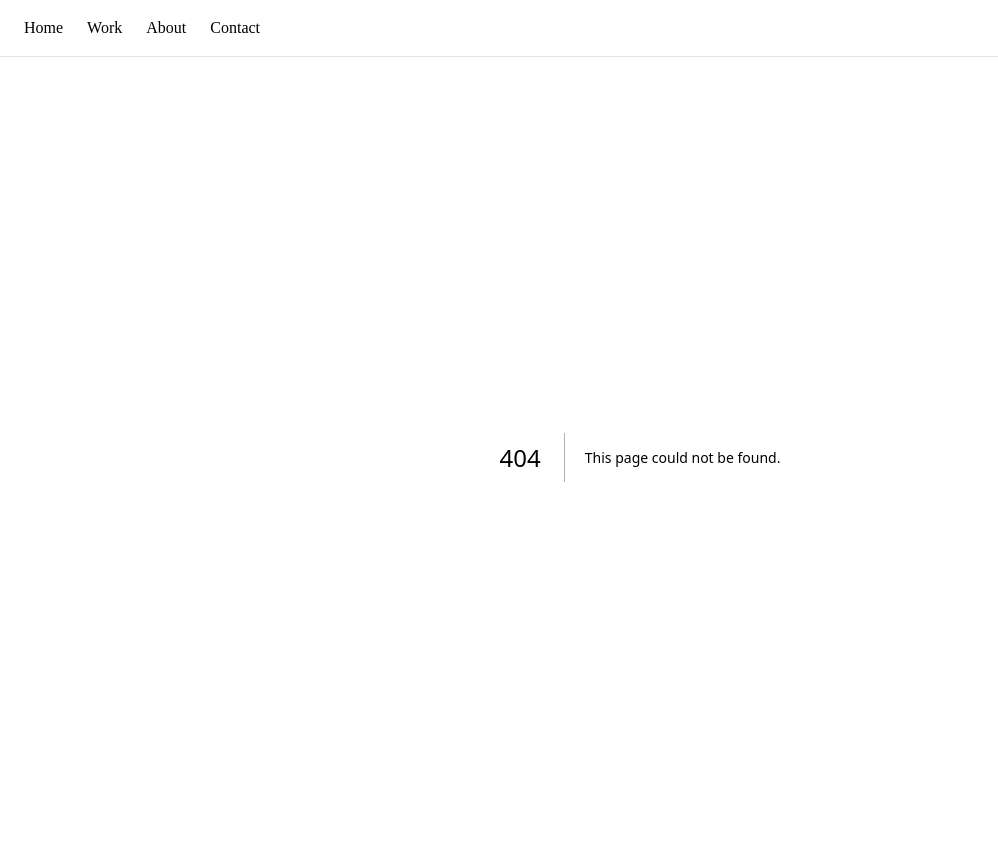
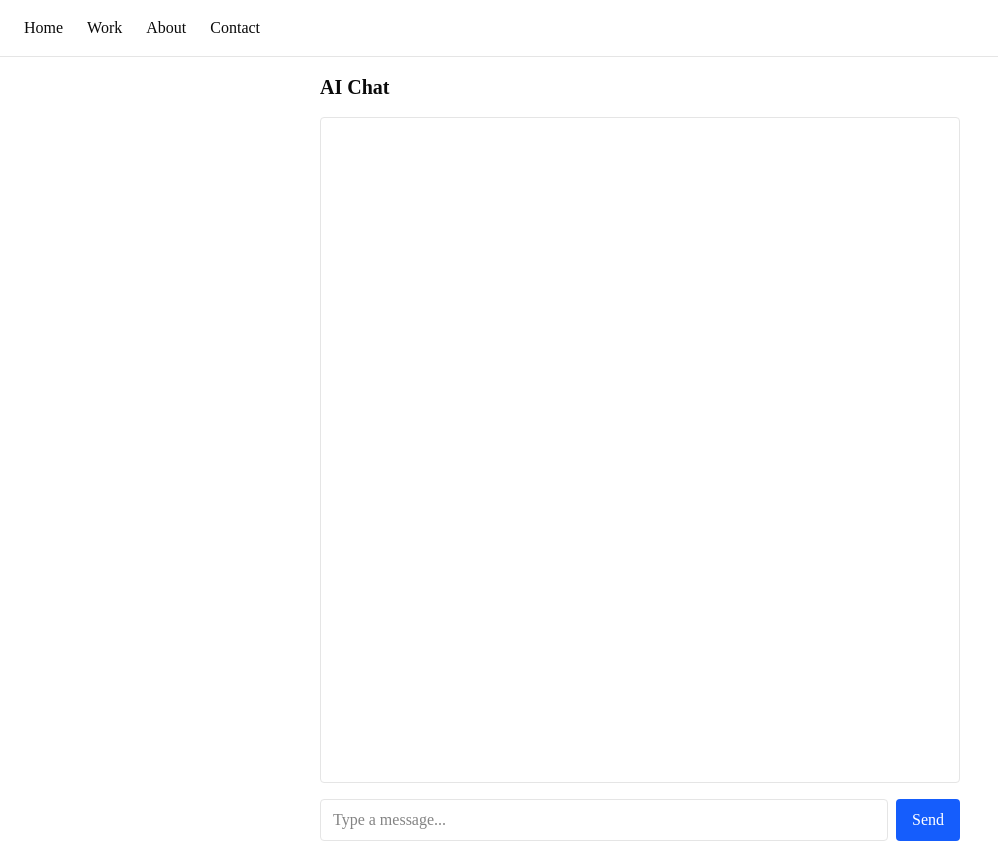
Before and after one commit to AbeerZahid19/Portfolio-capstone, a Next.js app: page /chat in a window 1280 px wide. Before the commit this address had no page. Shown: the whole page, without its empty margins (0-998 px from the left). Built offline with nearby package versions, Linux system fonts and the light colour scheme.

Commit message:
feat: add streaming AI chat interface using AI SDK + Groq (route handler and useChat client)

```diff
--- /dev/null
+++ b/app/api/chat/route.ts
@@ -0,0 +1,31 @@
+import { groq } from '@ai-sdk/groq';
+import { streamText, type UIMessage } from 'ai';
+
+export const maxDuration = 30;
+
+const SYSTEM_PROMPT = `You are a helpful assistant for a frontend developer's portfolio site. Answer questions clearly and concisely.`;
+
+const MODEL = groq('llama-3.3-70b-versatile');
+
+export async function POST(req: Request) {
+  const body = await req.json();
+  const messages: UIMessage[] = body.messages;
+
+  // Manually convert UIMessage[] to plain {role, content} messages,
+  // bypassing convertToModelMessages due to a version mismatch issue.
+  const modelMessages = messages.map((m) => ({
+    role: m.role as 'user' | 'assistant',
+    content: m.parts
+      .filter((p): p is { type: 'text'; text: string } => p.type === 'text')
+      .map((p) => p.text)
+      .join(''),
+  }));
+
+  const result = streamText({
+    model: MODEL,
+    system: SYSTEM_PROMPT,
+    messages: modelMessages,
+  });
+
+  return result.toUIMessageStreamResponse();
+}
--- /dev/null
+++ b/app/chat/page.tsx
@@ -0,0 +1,114 @@
+"use client";
+
+import { useChat } from "@ai-sdk/react";
+import { useState, useRef, useEffect } from "react";
+
+export default function ChatPage() {
+  const { messages, sendMessage, status, stop } = useChat();
+  const [input, setInput] = useState("");
+  const bottomRef = useRef<HTMLDivElement>(null);
+  const containerRef = useRef<HTMLDivElement>(null);
+  const [autoScroll, setAutoScroll] = useState(true);
+
+  useEffect(() => {
+    if (autoScroll) {
+      bottomRef.current?.scrollIntoView({ behavior: "smooth" });
+    }
+  }, [messages, autoScroll]);
+
+  function handleScroll() {
+    const el = containerRef.current;
+    if (!el) return;
+    const isAtBottom = el.scrollHeight - el.scrollTop - el.clientHeight < 50;
+    setAutoScroll(isAtBottom);
+  }
+
+  function handleSubmit(e: React.FormEvent) {
+    e.preventDefault();
+    if (!input.trim()) return;
+    sendMessage({ text: input });
+    setInput("");
+  }
+
+  const isStreaming = status === "streaming" || status === "submitted";
+
+  return (
+    <div className="flex flex-col h-screen max-w-2xl mx-auto p-4">
+      <h1 className="text-xl font-bold mb-4">AI Chat</h1>
+
+      <div
+        ref={containerRef}
+        onScroll={handleScroll}
+        className="flex-1 overflow-y-auto space-y-3 mb-4 border rounded p-3"
+      >
+        {messages.map((message) => (
+          <div
+            key={message.id}
+            className={`flex ${message.role === "user" ? "justify-end" : "justify-start"}`}
+          >
+            <div
+              className={`rounded-lg px-3 py-2 max-w-[80%] ${
+                message.role === "user"
+                  ? "bg-blue-600 text-white"
+                  : "bg-gray-200 text-black"
+              }`}
+            >
+              {message.parts.map((part, i) =>
+                part.type === "text" ? <span key={i}>{part.text}</span> : null
+              )}
+            </div>
+          </div>
+        ))}
+
+        {status === "submitted" && (
+          <div className="flex justify-start">
+            <div className="rounded-lg px-3 py-2 bg-gray-200 text-black italic">
+              Thinking...
+            </div>
+          </div>
+        )}
+
+        <div ref={bottomRef} />
+      </div>
+
+      {!autoScroll && (
+        <button
+          type="button"
+          onClick={() => {
+            setAutoScroll(true);
+            bottomRef.current?.scrollIntoView({ behavior: "smooth" });
+          }}
+          className="mb-2 text-sm text-blue-600 underline self-center"
+        >
+          Jump to latest ↓
+        </button>
+      )}
+
+      <form onSubmit={handleSubmit} className="flex gap-2">
+        <input
+          value={input}
+          onChange={(e) => setInput(e.target.value)}
+          placeholder="Type a message..."
+          className="flex-1 border rounded px-3 py-2"
+          disabled={isStreaming}
+        />
+        {isStreaming ? (
+          <button
+            type="button"
+            onClick={stop}
+            className="bg-red-600 text-white px-4 py-2 rounded"
+          >
+            Stop
+          </button>
+        ) : (
+          <button
+            type="submit"
+            className="bg-blue-600 text-white px-4 py-2 rounded"
+          >
+            Send
+          </button>
+        )}
+      </form>
+    </div>
+  );
+}
--- a/app/playground/components/Modal.tsx
+++ b/app/playground/components/Modal.tsx
@@ -1,5 +1,4 @@
 "use client";
-
 import { useEffect, useRef } from "react";
 
 interface ModalProps {
@@ -26,6 +25,17 @@ export default function Modal({ isOpen, onClose, title, children }: ModalProps)
   }, [isOpen]);
 
   useEffect(() => {
+    if (isOpen) {
+      document.body.style.overflow = "hidden";
+    } else {
+      document.body.style.overflow = "";
+    }
+    return () => {
+      document.body.style.overflow = "";
+    };
+  }, [isOpen]);
+
+  useEffect(() => {
     if (!isOpen) return;
 
     function handleKeyDown(e: KeyboardEvent) {
@@ -33,7 +43,6 @@ export default function Modal({ isOpen, onClose, title, children }: ModalProps)
         onClose();
         return;
       }
-
       if (e.key === "Tab") {
         const focusableEls = dialogRef.current?.querySelectorAll<HTMLElement>(
           'button, [href], input, select, textarea, [tabindex]:not([tabindex="-1"])'
@@ -86,7 +95,9 @@ export default function Modal({ isOpen, onClose, title, children }: ModalProps)
           borderRadius: "8px",
         }}
       >
-        <h2 id="modal-title" style={{ marginBottom: "12px" }}>{title}</h2>
+        <h2 id="modal-title" style={{ marginBottom: "12px" }}>
+          {title}
+        </h2>
         {children}
         <div style={{ marginTop: "16px" }}>
           <button onClick={onClose}>Close</button>
--- a/package.json
+++ b/package.json
@@ -9,6 +9,9 @@
     "lint": "eslint"
   },
   "dependencies": {
+    "@ai-sdk/groq": "^4.0.19",
+    "@ai-sdk/react": "^4.0.50",
+    "ai": "^7.0.47",
     "class-variance-authority": "^0.7.1",
     "clsx": "^2.1.1",
     "lucide-react": "^1.28.0",
```
Also changed, not shown: 1 other file (tests, documents, lock files or other folders).
